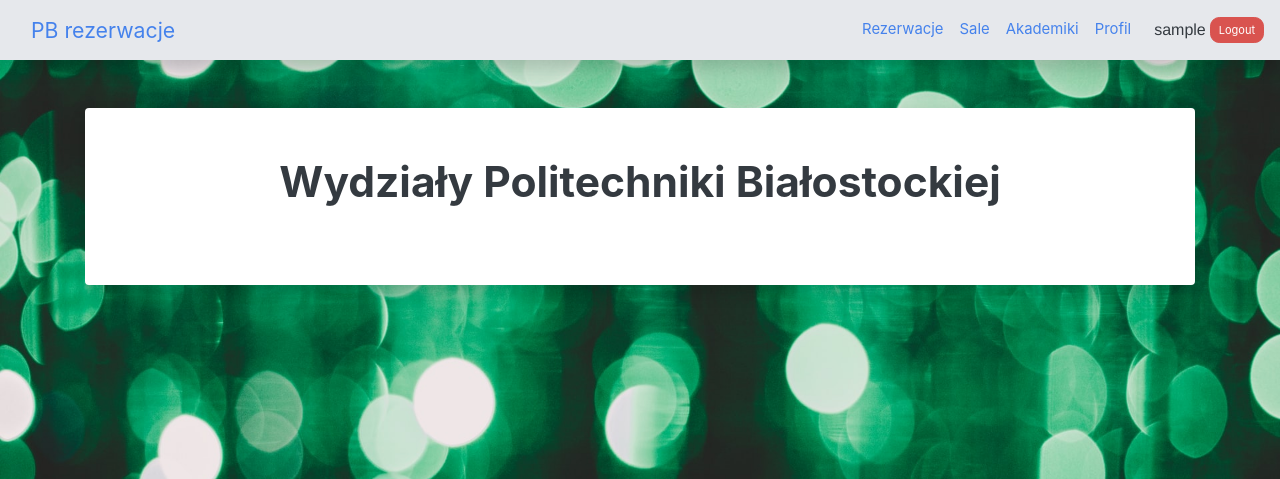
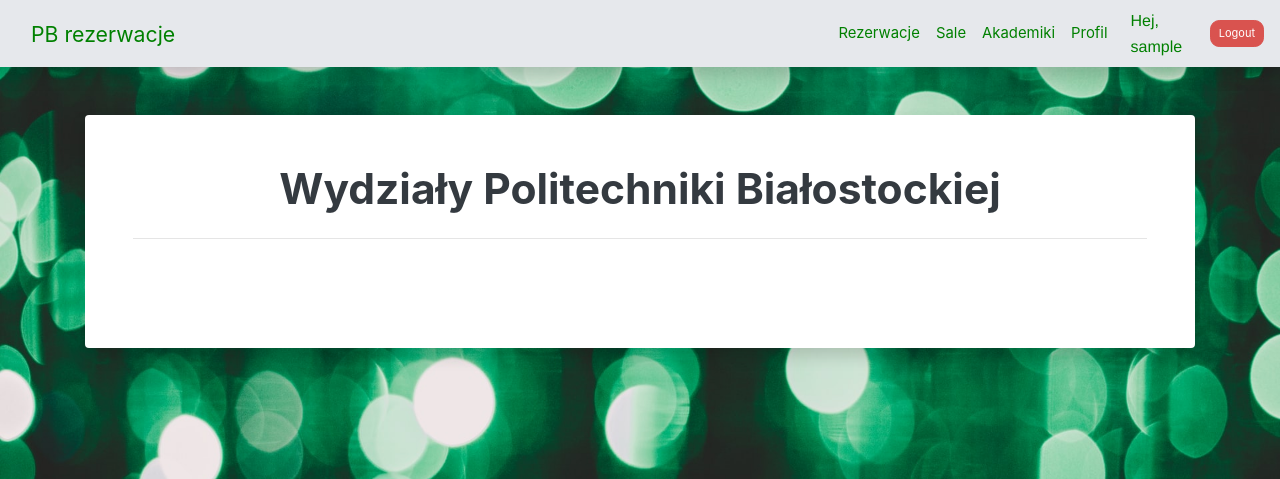
Before and after one commit to MuskoM/bazy_danych_reservations, a Django app: page /plan/ in a window 1280 px wide. Shown: the top 479 px of the page. Run offline with Django 3.2, Linux system fonts and the light colour scheme; the visitor is signed in with stand-in values (Sample User, id 1); data that the repository does not hold is empty; some libraries are stand-ins or nearby versions.

Commit message:
Poprawiono wygląd stron

```diff
--- a/reservations/templates/reservations/available_classrooms.html
+++ b/reservations/templates/reservations/available_classrooms.html
@@ -4,9 +4,11 @@
 
     <h1 align="center">Wydziały Politechniki Białostockiej</h1>
 <div class="text-center">
+<hr>
+<br>
     <div class="btn-group btn-group-toggle" data-toggle="buttons">
         {% for wydzial in wydzialy %}
-            <a type="button" class="btn btn-outline-primary" href="{% url 'wydzial' wydzial.id_wydzialu %}">{{ wydzial }}</a>
+            <a type="button" class="btn btn-outline-success" href="{% url 'wydzial' wydzial.id_wydzialu %}">{{ wydzial }}</a>
         {% endfor %}
     </div>
 </div>
--- a/templates/generic_site.html
+++ b/templates/generic_site.html
@@ -42,7 +42,21 @@
 
         #navbar {
             background: rgb(230, 232, 236);
+            color: green;
         }
+
+        #navbar  a:visited{
+            color: green;
+        }
+
+        #navbar  a:link{
+            color: green;
+        }
+
+        #navbar a:hover{
+            color: black;
+        }
+
     </style>
 
 
@@ -89,7 +103,7 @@
                     </div>
                     </div>
                     {% if user.is_authenticated %}
-                        <span style="margin-right: 4px; font-family: Helvetica,monospace; font-size: medium"> {{ user.get_username }} </span>
+                        <span style="margin-right: 4px; font-family: Helvetica,monospace; font-size: medium">Hej, {{ user.get_username }} </span>
                         <a href="{% url 'logout' %}?next={{ request.path }}">
                             <button type="button" class="btn btn-danger btn-sm">Logout</button>
                         </a>
```
